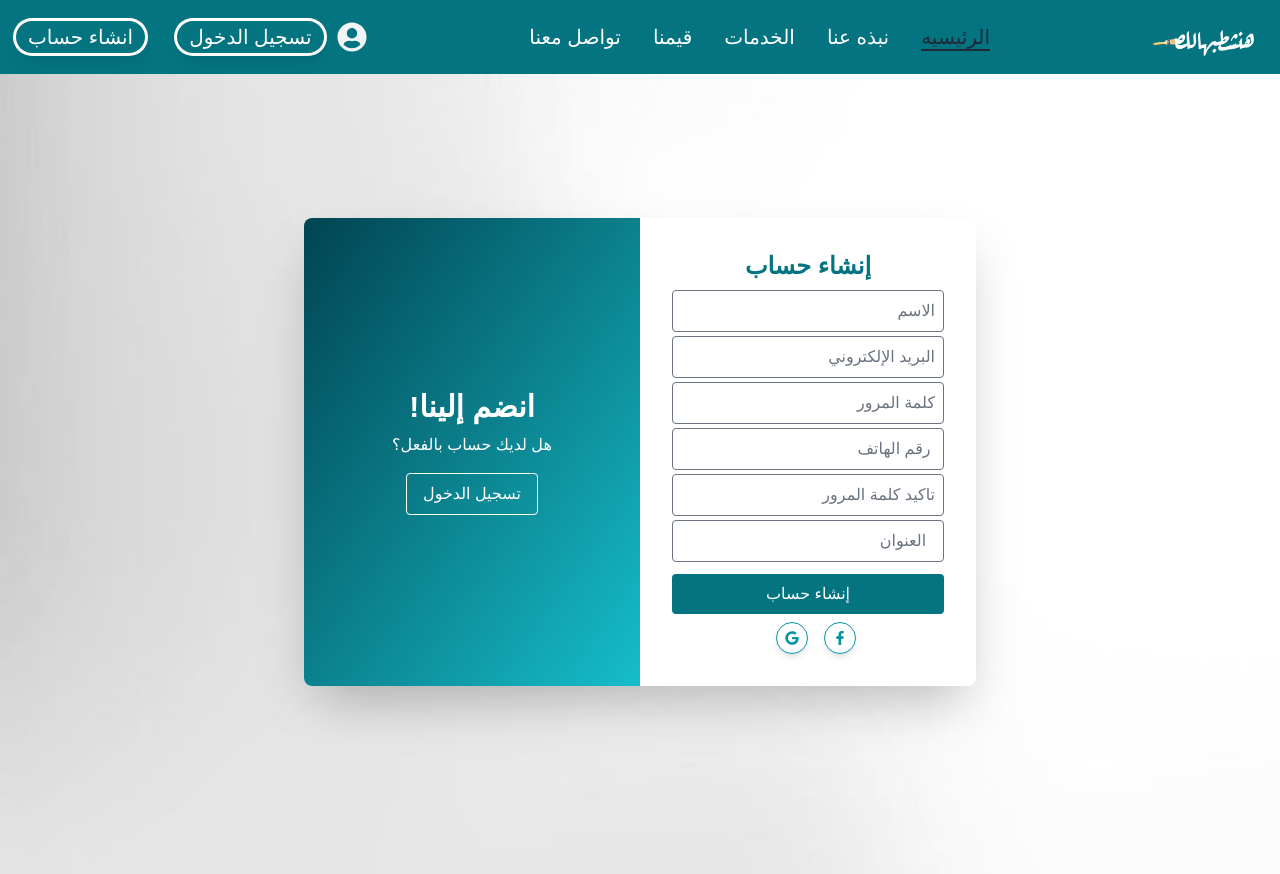
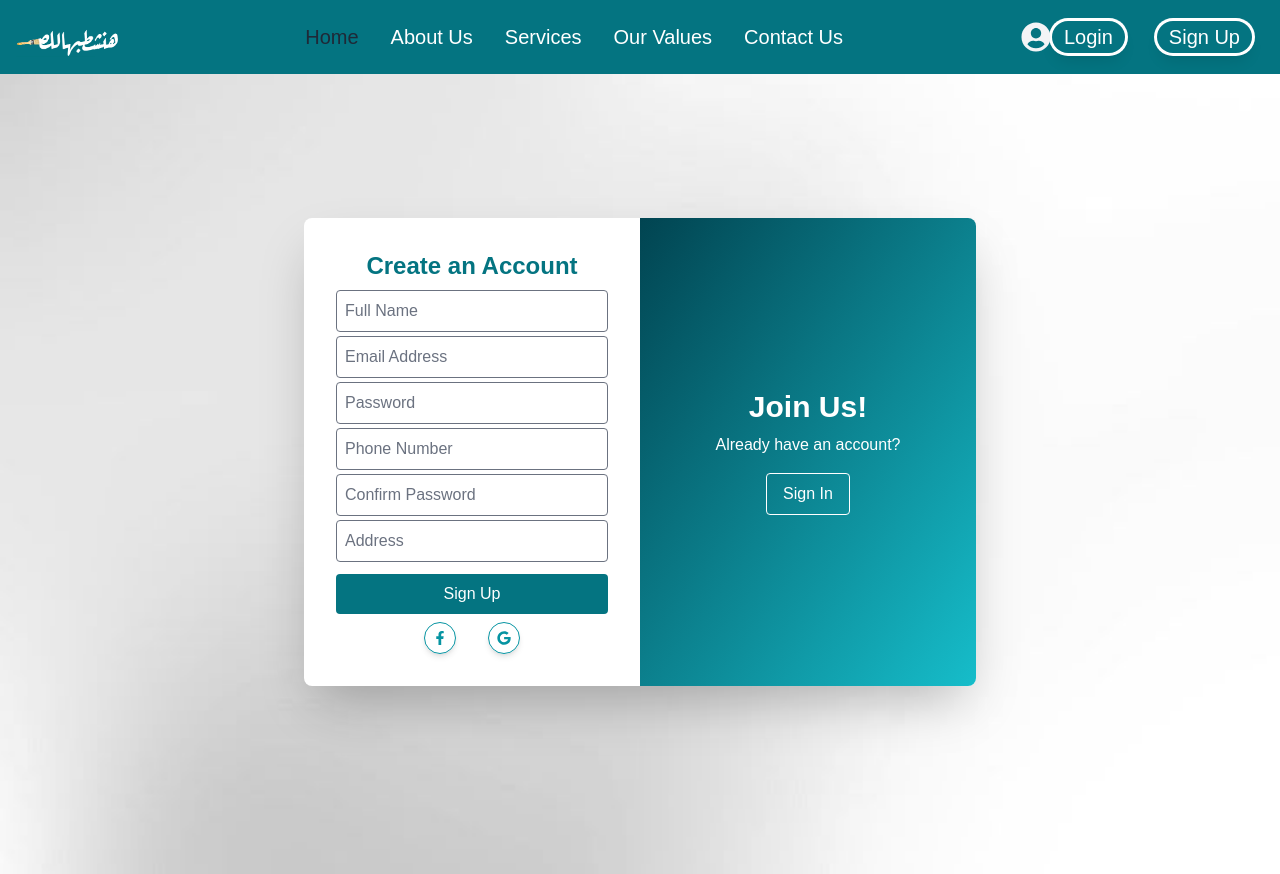
Before and after one commit to AyaaEbaid/graduationProj, a React (Vite) app: page /register in a window 1280 px wide. Built offline with nearby package versions, Linux system fonts and the light colour scheme; a web font is replaced by a local one.

Commit message:
update register

```diff
--- a/index.html
+++ b/index.html
@@ -1,5 +1,5 @@
 <!doctype html>
-<html lang="en" dir="rtl">
+<html lang="en" dir="">
   <head>
     <meta charset="UTF-8" />
     <link rel="icon" class="w-full" type="image/svg+xml" href="./src/assets/green_logo.png" />
--- a/src/components/Home/Home.jsx
+++ b/src/components/Home/Home.jsx
@@ -14,7 +14,6 @@ export default function Home() {
     <Mainslider/>
     <Aboutus/>
     <Services/>
-
     <Achievements/>
     <Footer/>
 
--- a/src/components/Login/Login.jsx
+++ b/src/components/Login/Login.jsx
@@ -26,7 +26,15 @@ export default function Login() {
   return (
     <>
 
-    <div className="flex h-screen items-center justify-center " style={{backgroundImage:`url(${bg2})`,backgroundSize:`cover`,backgroundPosition:`center`,backgroundPosition:`no-repeat`}}>
+    <div
+  className="flex h-screen items-center justify-center"
+  style={{
+    backgroundImage: `url(${bg2})`,
+    backgroundSize: "cover",
+    backgroundPosition: "center",
+    backgroundRepeat: "no-repeat",
+  }}
+>
   <motion.div
     initial={{ opacity: 0, x: -50 }}
     animate={{ opacity: 1, x: 0 }}
@@ -34,13 +42,13 @@ export default function Login() {
     transition={{ duration: 0.5 }}
     className="w-full max-w-2xl flex flex-col md:flex-row bg-white shadow-2xl rounded-lg overflow-hidden"
   >
-        {/* الجزء الملون */}
+    {/* Colored Section */}
     <motion.div
-          className="order-1 md:order-1 w-full md:w-1/2  bg-gradient-to-br from-teal-900 to-teal-500 text-white p-8 flex flex-col justify-center items-center"
+      className="order-1 md:order-1 w-full md:w-1/2 bg-gradient-to-br from-teal-900 to-teal-500 text-white p-8 flex flex-col justify-center items-center"
     >
-          <h2 className="text-3xl font-bold">مرحبًا بعودتك!</h2>
+      <h2 className="text-3xl font-bold">Welcome Back!</h2>
       <p className="text-center mt-2">
-            للبقاء على اتصال معنا، الرجاء تسجيل الدخول باستخدام معلوماتك الشخصية
+        To stay connected with us, please log in with your personal information.
       </p>
       <Link to="/register">
         <motion.button
@@ -48,59 +56,62 @@ export default function Login() {
           whileTap={{ scale: 0.95 }}
           className="mt-4 px-4 py-2 border border-white rounded hover:bg-white hover:text-teal-600"
         >
-              إنشاء حساب
+          Create an Account
         </motion.button>
       </Link>
     </motion.div>
 
-        {/* نموذج تسجيل الدخول */}
+    {/* Login Form */}
     <motion.div
       initial={{ x: 50, opacity: 0 }}
       animate={{ x: 0, opacity: 1 }}
       transition={{ duration: 0.5 }}
       className="order-2 w-full md:w-1/2 p-8"
     >
-          <h2 className="text-2xl font-bold text-teal-600 text-center">تسجيل الدخول</h2>
+      <h2 className="text-2xl font-bold text-teal-600 text-center">Sign In</h2>
       <form className="mt-4">
         <input
           type="email"
-              placeholder="البريد الإلكتروني"
+          placeholder="Email Address"
           className="w-full p-2 mb-2 border rounded outline-none transition-transform duration-200 focus:scale-105 focus:border-teal-600"
         />
         <input
           type="password"
-              placeholder="كلمة المرور"
+          placeholder="Password"
           className="w-full p-2 mb-2 border rounded outline-none transition-transform duration-200 focus:scale-105 focus:border-teal-600"
         />
-            {/* رابط إعادة تعيين كلمة المرور */}
+
+        {/* Forgot Password Link */}
         <div className="flex justify-end mb-4">
           <Link
             to="/reset-password"
             className="text-sm text-teal-600 hover:underline"
           >
-                نسيت كلمة المرور؟
+            Forgot Password?
           </Link>
         </div>
+
         <button className="w-full bg-teal-600 text-white p-2 rounded hover:bg-teal-700">
-              تسجيل الدخول
+          Sign In
         </button>
+
+        {/* Social Login Icons */}
         <div className="flex justify-center items-center space-x-4 mt-2">
-      {/* أيقونة فيسبوك */}
+          {/* Facebook Icon */}
           <div className="w-8 h-8 flex items-center me-4 justify-center border border-teal-500 text-teal-500 rounded-full transition duration-300 ease-in-out hover:bg-teal-500 hover:text-white shadow-md cursor-pointer">
             <FaFacebookF className="text-sm" />
           </div>
 
-      {/* أيقونة جوجل */}
-      <div className="w-8 h-8 flex items-center  justify-center border border-teal-500 text-teal-500 rounded-full transition duration-300 ease-in-out hover:bg-teal-500 hover:text-white shadow-md cursor-pointer">
+          {/* Google Icon */}
+          <div className="w-8 h-8 flex items-center justify-center border border-teal-500 text-teal-500 rounded-full transition duration-300 ease-in-out hover:bg-teal-500 hover:text-white shadow-md cursor-pointer">
             <FaGoogle className="text-sm" />
           </div>
         </div>
-
       </form>
-
     </motion.div>
   </motion.div>
 </div>
+
 
 
 
--- a/src/components/Mainslider/Mainslider.jsx
+++ b/src/components/Mainslider/Mainslider.jsx
@@ -41,7 +41,8 @@ export default function Mainslider() {
 
     </div>
 
-   <h2>hhhhh</h2>
+
+
 
 
     </>
--- a/src/components/Navbar/Navbar.jsx
+++ b/src/components/Navbar/Navbar.jsx
@@ -12,227 +12,72 @@ export default function Navbar() {
 
   return (
     <>
-      <nav className=" border-gray-200 bg-teal-600 dark:bg-gray-900">
-        <div className="max-w-screen-xl  flex flex-wrap items-center justify-between mx-auto p-4">
-          <div className="flexitems-center   w-[9%] space-x-3 rtl:space-x-reverse">
-            <img src={logo} className="  w-full min-h-7   object-cover   " alt=" Logo" />
+     <nav className="border-gray-200 bg-teal-600 dark:bg-gray-900">
+  <div className="max-w-screen-xl flex flex-wrap items-center justify-between mx-auto p-4">
+    <div className="flex items-center w-[9%] space-x-3 rtl:space-x-reverse">
+      <img src={logo} className="w-full min-h-7 object-cover" alt="Logo" />
     </div>
     <div className="flex rel text-xl items-center md:order-2 space-x-3 md:space-x-0 rtl:space-x-reverse">
-            <div className=" items-center pr-3  justify-between  hidden w-full  md:flex md:w-auto md:order-1 ">
-              <ul className="flex flex-col font-medium  p-4 md:p-0 mt-4 text-white md:space-x-8 rtl:space-x-reverse md:flex-row md:mt-0 md:border-0 md:dark:bg-gray-900 dark:border-gray-700">
+      <div className="items-center pr-3 justify-between hidden w-full md:flex md:w-auto md:order-1">
+        <ul className="flex flex-col font-medium p-4 md:p-0 mt-4 text-white md:space-x-8 rtl:space-x-reverse md:flex-row md:mt-0 md:border-0 md:dark:bg-gray-900 dark:border-gray-700">
           <li>
-                  <NavLink
-                    to="login"
-                    className="block btn transition-colors duration-300 text-white hover:text-gray-800 dark:text-white dark:hover:text-gray-300 bg-transparent px-3 py-0.5 rounded-3xl  shadow-lg ring ring-white"
-                  >
-                    تسجيل الدخول
+            <NavLink to="login" className="block btn transition-colors duration-300 text-white hover:text-gray-800 dark:text-white dark:hover:text-gray-300 bg-transparent px-3 py-0.5 rounded-3xl shadow-lg ring ring-white">
+              Login
             </NavLink>
           </li>
           <li>
-                  <NavLink
-                    to="register"
-                    className="block btn transition-colors duration-300 text-white hover:text-gray-800 dark:text-white dark:hover:text-gray-300 bg-transparent px-3 py-0.5 rounded-3xl   shadow-lg ring ring-white"
-                  >
-                    انشاء حساب
+            <NavLink to="register" className="block btn transition-colors duration-300 text-white hover:text-gray-800 dark:text-white dark:hover:text-gray-300 bg-transparent px-3 py-0.5 rounded-3xl shadow-lg ring ring-white">
+              Sign Up
             </NavLink>
           </li>
         </ul>
       </div>
-            {/* <div className="flex space-x-4 p-4 bg-gray-200">
-      <FaUser className="text-gray-700 text-2xl" />
-      <FaSearch className="text-gray-700 text-2xl" />
-    </div> */}
-      {/* <div className="flex items-center justify-center ">
-      <button
-        className="p-2 pl-6 text-white rounded-full hover:text-gray-800 transition"
-        onClick={() => setShowInput(!showInput)}
-      >
-        <FaSearch className="text-xl" />
-      </button>
 
-
-      <div
-        className={`absolute left-[25%] z-10 top-14 transition-all duration-500 transform ${
-          showInput ? "translate-x-0 opacity-100" : "-translate-x-full opacity-0"
-        }`}
-      >
-        <input
-          type="text"
-          className="w-96 h-8 p-2 border border-gray-300 rounded-lg focus:outline-none focus:ring-2 focus:ring-teal-700 shadow-md"
-          placeholder="ابحث هنا..."
-        />
-      </div>
-    </div> */}
-
-
-
-
-
-
-      {/* أيقونة المستخدم */}
-      <div
-        className="relative z-10" // جعل الأيقونة فوق الـ popup
-        onMouseEnter={() => setIsOpen(true)} // عند تمرير الماوس يظهر البوب أب
-        onMouseLeave={() => setIsOpen(false)} // عند الخروج يختفي إلا إذا تم الضغط
-      >
-        <button
-          type="button"
-          className="flex w-8 h-8 items-center justify-center rounded-full md:me-0 focus:ring-4 focus:ring-gray-300 dark:focus:ring-gray-600"
-          id="user-menu-button"
-          aria-expanded={isOpen}
-          data-dropdown-toggle="user-dropdown"
-          data-dropdown-placement="bottom"
-          onClick={() => setIsOpen(false)} // عند الضغط، يتم إخفاء البوب أب
-        >
+      {/* User Icon */}
+      <div className="relative z-10" onMouseEnter={() => setIsOpen(true)} onMouseLeave={() => setIsOpen(false)}>
+        <button type="button" className="flex w-8 h-8 items-center justify-center rounded-full md:me-0 focus:ring-4 focus:ring-gray-300 dark:focus:ring-gray-600" id="user-menu-button" aria-expanded={isOpen} data-dropdown-toggle="user-dropdown" data-dropdown-placement="bottom" onClick={() => setIsOpen(false)}>
           <span className="sr-only">Open user menu</span>
-          {/* <FaUser className=" h-5 w-5 text-2xl " /> */}
           <FaUserCircle className="text-gray-100 text-3xl" />
         </button>
-
-        {/* البوب أب (يظهر عند hover ويختفي عند الضغط) */}
         {isOpen && (
           <div className="absolute left-1/2 top-12 -translate-x-1/2 w-40 bg-white shadow-lg rounded-lg transition-all duration-300 z-[-10]">
-
-              <h2 className="px-4 py-2  cursor-pointer">الملف الشخصي</h2>
-
-
+            <h2 className="px-4 py-2 cursor-pointer">Profile</h2>
           </div>
         )}
       </div>
-
-
-            <div
-              className="z-50  hidden border absolute   border-black  text-base list-none bg-[#018A80] divide-y divide-gray-100 rounded-xl shadow-sm dark:bg-gray-700 dark:divide-gray-600"
-              id="user-dropdown"
-            >
-              <div className=" flex items-center  justify-center">
-                {/* البطاقة */}
-                <div className=" bg-[#018A80]  w-80 rounded-2xl shadow-lg overflow-hidden">
-                  {/* الجزء العلوي الأخضر */}
-                  <div className="bg-[#018A80]  h-24 ">
-                    {/* صورة المستخدم في المنتصف بين اللونين */}
-                    <div className="absolute  left-1/2 top-12 transform -translate-x-1/2  w-20 h-20 bg-gray-300 rounded-full flex items-center justify-center shadow-md border-4 border-white">
-                      {/* <svg className="w-10 h-10 text-gray-500" fill="currentColor" viewBox="0 0 24 24">
-              <path d="M12 12c2.75 0 5-2.25 5-5s-2.25-5-5-5-5 2.25-5 5 2.25 5 5zm0 2c-3.87 0-7 3.13-7 7h14c0-3.87-3.13-7-7-7z" />
-            </svg> */}
     </div>
-                  </div>
-
-                  {/* القسم الأبيض مع اسم المستخدم والمهنة */}
-                  <div className="pt-12  pb-6 text-center bg-white  font-[tahoma] rounded-t-[50px]">
-                    <h2 className="text-lg font-bold text-gray-800">
-                      اسم المستخدم
-                    </h2>
-                    <p className="text-gray-500  text-sm">المهنة</p>
-                  </div>
-
-                  {/* معلومات المستخدم */}
-                  <div className="px-6 pb-6 bg-white text-gray-700">
-                    <div className="flex items-center space-x-2 mb-3">
-
-                    </div>
-                    <div className="flex items-center space-x-2 mb-3">
-
-                    </div>
-                    <div className="flex items-center space-x-2 mb-3">
-
-                    </div>
-                  </div>
-
-                  {/* زر المزيد */}
-                  <div className="bg-white py-3 text-center rounded-b-2xl">
-                    <NavLink
-                      href="#"
-                      className="text-[#018A80] font-[tahoma] text-lg font-medium"
-                    >
-                      المزيد{" "}
-                    </NavLink>
-                  </div>
-                </div>
-              </div>
-            </div>
-
-            <button
-              data-collapse-toggle="navbar-user"
-              type="button"
-              className="inline-flex items-center p-2 w-10 h-10 justify-center text-sm text-gray-500 rounded-lg md:hidden hover:bg-gray-100 focus:outline-none focus:ring-2 focus:ring-gray-200 dark:text-gray-400 dark:hover:bg-gray-700 dark:focus:ring-gray-600"
-              aria-controls="navbar-user"
-              aria-expanded="false"
-            >
-              <span className="sr-only">Open main menu</span>
-              <svg
-                className="w-5 h-5"
-                aria-hidden="true"
-                xmlns="http://www.w3.org/2000/svg"
-                fill="none"
-                viewBox="0 0 17 14"
-              >
-                <path
-                  stroke="currentColor"
-                  strokeLinecap="round"
-                  strokeLinejoin="round"
-                  strokeWidth="2"
-                  d="M1 1h15M1 7h15M1 13h15"
-                />
-              </svg>
-            </button>
-          </div>
-          <div
-            className="items-center justify-between  hidden w-full md:flex md:w-auto md:order-1"
-            id="navbar-user"
-          >
+    <div className="items-center justify-between hidden w-full md:flex md:w-auto md:order-1" id="navbar-user">
       <ul className="flex flex-col font-medium text-xl p-4 md:p-0 mt-4 text-white md:space-x-8 rtl:space-x-reverse md:flex-row md:mt-0 md:border-0 md:dark:bg-gray-900 dark:border-gray-700">
         <li>
-                <NavLink
-                  to="/"
-                  className="relative group btn block py-2 px-3 text-gray-800 hover:text-gray-800 bg-transparent rounded-sm md:bg-transparent md:text-gray-800 md:p-0"
-                  aria-current="page"
-                >
-                  الرئيسيه
-                  <span className="hidden md:block absolute bottom-0 left-0 h-0.5 w-full bg-gray-800 transform scale-x-100 transition-transform duration-500 ease-out"></span>
+          <NavLink to="/" className="relative group btn block py-2 px-3 text-gray-800 hover:text-gray-800 bg-transparent rounded-sm md:bg-transparent md:text-gray-800 md:p-0">
+            Home
           </NavLink>
         </li>
         <li>
-                <NavLink
-                  href="#"
-                  className="relative group btn block py-2 px-3 text-white hover:text-gray-800 rounded-sm md:p-0"
-                >
-                  نبذه عنا
-                  <span className="hidden md:block absolute bottom-0 left-0 h-0.5 w-full bg-gray-800 transform scale-x-0 origin-right transition-transform duration-500 ease-out group-hover:scale-x-100"></span>
+          <NavLink to="#" className="relative group btn block py-2 px-3 text-white hover:text-gray-800 rounded-sm md:p-0">
+            About Us
           </NavLink>
         </li>
         <li>
-                <NavLink
-                  to="services"
-                  className="relative group btn block py-2 px-3 text-white hover:text-gray-800 rounded-sm md:p-0"
-                >
-                  الخدمات
-                  <span className="hidden md:block absolute bottom-0 left-0 h-0.5 w-full bg-gray-800 transform scale-x-0 origin-right transition-transform duration-500 ease-out group-hover:scale-x-100"></span>
-                </NavLink>
-
-              </li>
-              <li>
-                <NavLink
-                  to="rate"
-                  className="relative group btn block py-2 px-3 text-white hover:text-gray-800 rounded-sm md:p-0"
-                >
-                  قيمنا
-                  <span className="hidden md:block absolute bottom-0 left-0 h-0.5 w-full bg-gray-800 transform scale-x-0 origin-right transition-transform duration-500 ease-out group-hover:scale-x-100"></span>
+          <NavLink to="services" className="relative group btn block py-2 px-3 text-white hover:text-gray-800 rounded-sm md:p-0">
+            Services
           </NavLink>
         </li>
         <li>
-                <NavLink
-                  href="#"
-                  className="relative group btn block py-2 px-3 text-white hover:text-gray-800 rounded-sm md:p-0"
-                >
-                  تواصل معنا
-                  <span className="hidden md:block absolute bottom-0 left-0 h-0.5 w-full bg-gray-800 transform scale-x-0 origin-right transition-transform duration-500 ease-out group-hover:scale-x-100"></span>
+          <NavLink to="rate" className="relative group btn block py-2 px-3 text-white hover:text-gray-800 rounded-sm md:p-0">
+            Our Values
+          </NavLink>
+        </li>
+        <li>
+          <NavLink to="#" className="relative group btn block py-2 px-3 text-white hover:text-gray-800 rounded-sm md:p-0">
+            Contact Us
           </NavLink>
         </li>
       </ul>
     </div>
   </div>
 </nav>
+
     </>
   );
 }
--- a/src/components/Register/Register.jsx
+++ b/src/components/Register/Register.jsx
@@ -102,7 +102,15 @@ export default function Register() {
             </div>
           </div> */}
 
-    <div className="flex h-screen items-center justify-center  " style={{backgroundImage:`url(${bg2})`,backgroundSize:`cover`,backgroundPosition:`center`,backgroundPosition:`no-repeat`}}>
+    <div
+  className="flex h-screen items-center justify-center"
+  style={{
+    backgroundImage: `url(${bg2})`,
+    backgroundSize: "cover",
+    backgroundPosition: "center",
+    backgroundRepeat: "no-repeat",
+  }}
+>
   <motion.div
     initial={{ opacity: 0, x: 50 }}
     animate={{ opacity: 1, x: 0 }}
@@ -110,79 +118,78 @@ export default function Register() {
     transition={{ duration: 0.5 }}
     className="w-full max-w-2xl mb-11 flex flex-col md:flex-row bg-white shadow-2xl rounded-lg overflow-hidden"
   >
-        {/* نموذج التسجيل */}
+    {/* Registration Form */}
     <motion.div
       initial={{ x: -50, opacity: 0 }}
       animate={{ x: 0, opacity: 1 }}
       transition={{ duration: 0.5 }}
-          className="order-2  md:order-1 w-full md:w-1/2 p-8"
+      className="order-2 md:order-1 w-full md:w-1/2 p-8"
     >
-          <h2 className="text-2xl font-bold text-teal-600 text-center">إنشاء حساب</h2>
+      <h2 className="text-2xl font-bold text-teal-600 text-center">Create an Account</h2>
 
       <form className="mt-2">
         <input
           type="text"
-              placeholder="الاسم"
+          placeholder="Full Name"
           className="w-full p-2 mb-1 border rounded outline-none transition-transform duration-200 focus:scale-105 focus:border-teal-600"
         />
         <input
           type="email"
-              placeholder="البريد الإلكتروني"
+          placeholder="Email Address"
           className="w-full p-2 mb-1 border rounded outline-none transition-transform duration-200 focus:scale-105 focus:border-teal-600"
         />
         <input
           type="password"
-              placeholder="كلمة المرور"
+          placeholder="Password"
           className="w-full p-2 mb-1 border rounded outline-none transition-transform duration-200 focus:scale-105 focus:border-teal-600"
         />
         <input
           type="text"
-              placeholder=" رقم الهاتف"
+          placeholder="Phone Number"
           className="w-full p-2 mb-1 border rounded outline-none transition-transform duration-200 focus:scale-105 focus:border-teal-600"
         />
         <input
           type="password"
-              placeholder="تاكيد كلمة المرور"
+          placeholder="Confirm Password"
           className="w-full p-2 mb-1 border rounded outline-none transition-transform duration-200 focus:scale-105 focus:border-teal-600"
         />
         <input
           type="text"
-              placeholder="  العنوان"
+          placeholder="Address"
           className="w-full p-2 mb-3 border rounded outline-none transition-transform duration-200 focus:scale-105 focus:border-teal-600"
         />
 
         <button className="w-full bg-teal-600 text-white p-2 rounded hover:bg-teal-700">
-              إنشاء حساب
+          Sign Up
         </button>
+
         <div className="flex justify-center items-center space-x-4 mt-2">
-                  {/* أيقونة فيسبوك */}
+          {/* Facebook Icon */}
           <div className="w-8 h-8 flex items-center me-4 justify-center border border-teal-500 text-teal-500 rounded-full transition duration-300 ease-in-out hover:bg-teal-500 hover:text-white shadow-md cursor-pointer">
             <FaFacebookF className="text-sm" />
           </div>
 
-                  {/* أيقونة جوجل */}
-                  <div className="w-8 h-8 flex items-center  justify-center border border-teal-500 text-teal-500 rounded-full transition duration-300 ease-in-out hover:bg-teal-500 hover:text-white shadow-md cursor-pointer">
+          {/* Google Icon */}
+          <div className="w-8 h-8 flex items-center justify-center border border-teal-500 text-teal-500 rounded-full transition duration-300 ease-in-out hover:bg-teal-500 hover:text-white shadow-md cursor-pointer">
             <FaGoogle className="text-sm" />
           </div>
         </div>
       </form>
-
-
     </motion.div>
 
-        {/* الجزء الملون */}
+    {/* Colored Section */}
     <motion.div
-          className="order-1 md:order-2 w-full md:w-1/2  bg-gradient-to-br from-teal-900 to-teal-400 text-white p-8 flex flex-col justify-center items-center"
+      className="order-1 md:order-2 w-full md:w-1/2 bg-gradient-to-br from-teal-900 to-teal-400 text-white p-8 flex flex-col justify-center items-center"
     >
-          <h2 className="text-3xl font-bold">انضم إلينا!</h2>
-          <p className="text-center mt-2">هل لديك حساب بالفعل؟</p>
+      <h2 className="text-3xl font-bold">Join Us!</h2>
+      <p className="text-center mt-2">Already have an account?</p>
       <Link to="/login">
         <motion.button
           whileHover={{ scale: 1.05 }}
           whileTap={{ scale: 0.95 }}
           className="mt-4 px-4 py-2 border border-white rounded hover:bg-white hover:text-teal-600"
         >
-              تسجيل الدخول
+          Sign In
         </motion.button>
       </Link>
     </motion.div>
@@ -191,6 +198,7 @@ export default function Register() {
 
 
 
+
     </>
   )
 }
```
Lines whose indentation alone changed are shown as unchanged.
